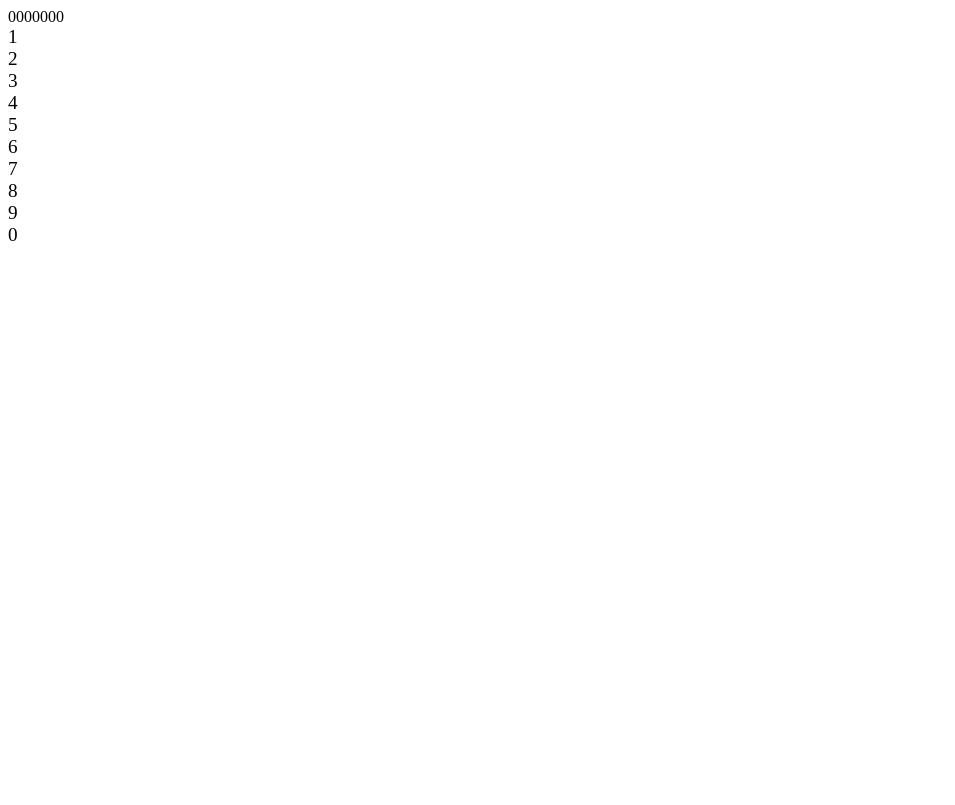
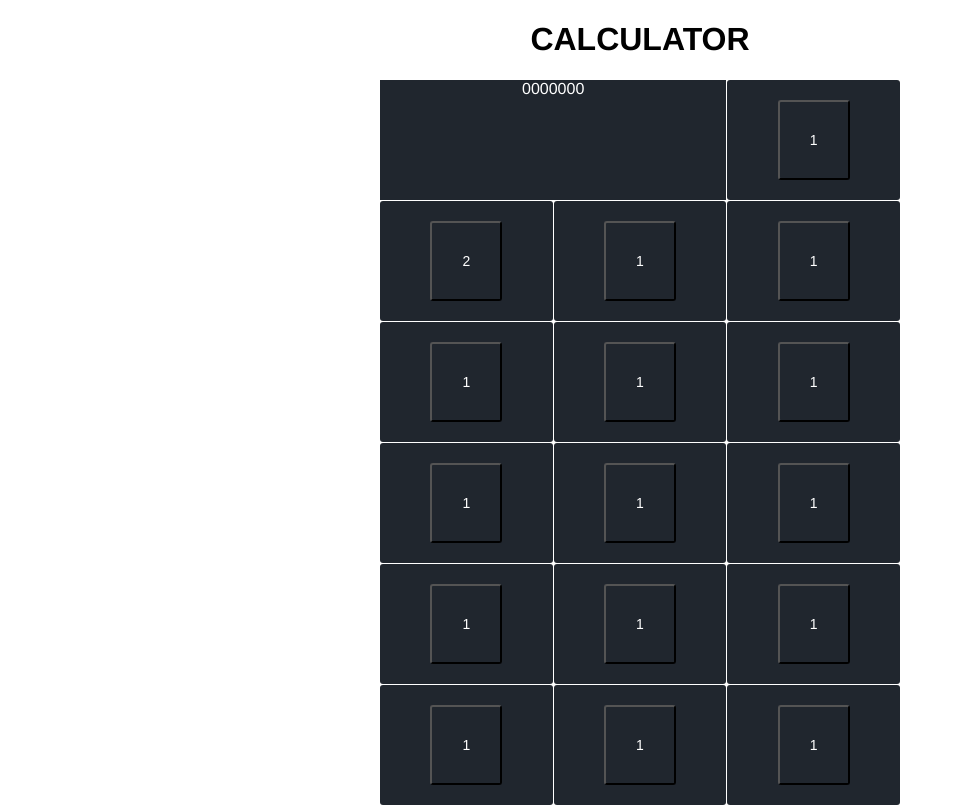
Before and after one commit to Jaicsdx/CALCULATOR, a plain HTML site: page index.html in a window 1280 px wide. Shown: the whole page, without its empty margins (0-955 px from the left). Drawn offline with Linux system fonts and the light colour scheme.

Commit message:
changes to css

```diff
--- a/index.html
+++ b/index.html
@@ -13,19 +13,27 @@ Add a “clear” button. -->
     <link rel="stylesheet" href="main.css">
 </head>
 <body>
-    <div class="container">
-        <div class="display"> 0000000</div>
-        <div class="buttons"> 1</div>
-        <div class="buttons"> 2</div>
-        <div class="buttons"> 3</div>
-        <div class="buttons"> 4</div>
-        <div class="buttons"> 5</div>
-        <div class="buttons"> 6</div>
-        <div class="buttons"> 7</div>
-        <div class="buttons"> 8</div>
-        <div class="buttons"> 9</div>
-        <div class="buttons"> 0</div>
+    <h1>CALCULATOR</h1>
+<div class="wrapper">
+    <div class="boxa">0000000</div>
+    <div class="box b"><button>1</button></div>
+    <div class="box c"><button>2</button></div>
+    <div class="box d"><button>1</button></div>
+    <div class="box e"><button>1</button></div>
+    <div class="box f"><button>1</button></div>
+    <div class="box f"><button>1</button></div>
+    <div class="box f"><button>1</button></div>
+    <div class="box f"><button>1</button></div>
+    <div class="box f"><button>1</button></div>
+    <div class="box f"><button>1</button></div>
+    <div class="box f"><button>1</button></div>
+    <div class="box f"><button>1</button></div>
+    <div class="box f"><button>1</button></div>
+    <div class="box f"><button>1</button></div>
+    <div class="box f"><button>1</button></div>
+    <div class="box f"><button>1</button></div>
 
+  </div>
 
 
 
--- a/main.css
+++ b/main.css
@@ -1,11 +1,39 @@
-.container{
+body {
 
+    font-family: Helvetica;
+    text-align: center;
+    width: 520px;
+    height: 600px;
+
+    flex: auto;
+    margin: auto;
+    margin-top: auto;
+
+  }
+
+  .wrapper {
     display: grid;
-    grid-template-columns: auto;
-}
-.buttons
-{
-    display: grid;
-    grid-template-columns: auto;
-    font-size: larger;
-}
+    grid-template-columns: repeat(auto-fit, minmax(130Px, 1fr));
+    grid-gap: 1px;
+  }
+  .boxa{
+    background-color: #20262e;
+    color: white;
+    grid-column-start: 1;
+    grid-column-end: 3;
+  }
+
+  .box{
+    background-color: #20262e;
+    color: #fff;
+    border-radius: 3px;
+    padding: 20px;
+    font-size: 14px;
+  }
+  button{
+    background-color: #20262e;
+    color: #fff;
+    border-radius: 3px;
+    padding: 30px;
+    font-size: 14px;
+  }
```
